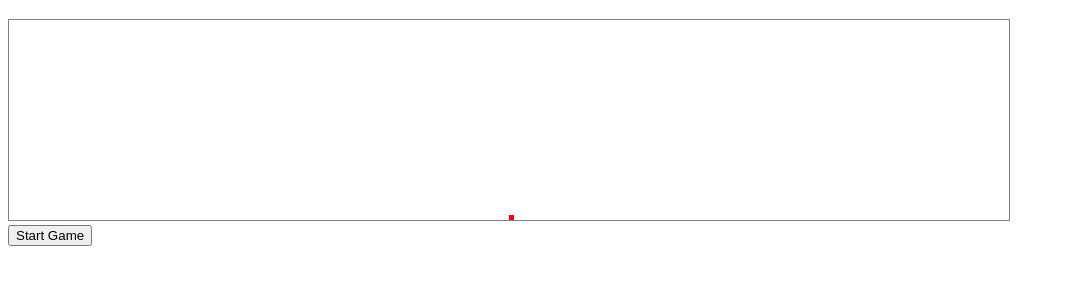
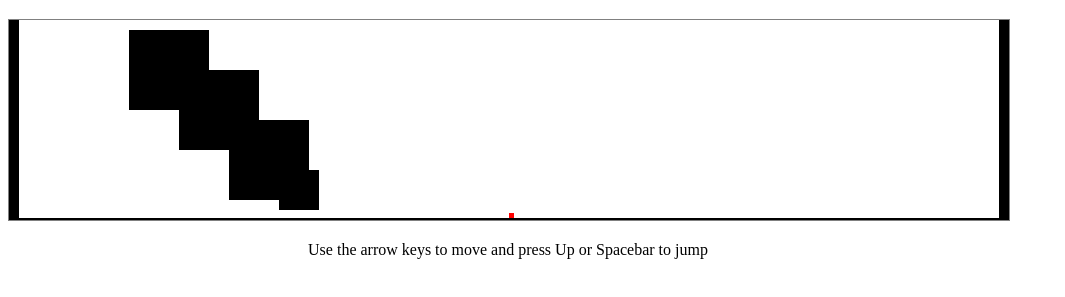
Before and after one commit to jacobswartzentruber/coin_collector, a plain HTML site: page index.html in a window 1280 px wide. Shown: the part 61-358 px from the top of the page, without its empty margins (0-1065 px from the left). Drawn offline with nearby package versions, Linux system fonts and the light colour scheme.

Commit message:
Obstacles included. Player now constrained by obstacles instead of view screen.  Collision with obstacles implemented.

```diff
--- a/index.html
+++ b/index.html
@@ -9,9 +9,8 @@
   <body>
     <div class="container">
       <h1>Coin Collector</h1>
-      <canvas id="canvas">
-      </div>
-      <button class="start">Start Game</button>
+      <canvas id="canvas"></canvas>
+      <p class="instructions">Use the arrow keys to move and press Up or Spacebar to jump</p>
     </div>
     <script type="text/javascript" src="scripts.js"></script>
   </body>
--- a/scripts.js
+++ b/scripts.js
@@ -17,7 +17,8 @@ var canvas = document.getElementById("canvas"),
 		  speed: 3,
 		  velX: 0,
 		  velY: 0,
-		  jumping : false
+		  jumping : false,
+		  grounded: false
 		},
 		keys = [],
 		friction = 0.8,
@@ -26,13 +27,59 @@ var canvas = document.getElementById("canvas"),
 canvas.width = width;
 canvas.height = height;
 
+//Adding obstacles to our level
+var boxes = [];
+boxes.push({
+    x: 0,
+    y: 0,
+    width: 10,
+    height: height
+});
+boxes.push({
+    x: 0,
+    y: height - 2,
+    width: width,
+    height: 50
+});
+boxes.push({
+    x: width - 10,
+    y: 0,
+    width: 50,
+    height: height
+});
+boxes.push({
+    x: 120,
+    y: 10,
+    width: 80,
+    height: 80
+});
+boxes.push({
+    x: 170,
+    y: 50,
+    width: 80,
+    height: 80
+});
+boxes.push({
+    x: 220,
+    y: 100,
+    width: 80,
+    height: 80
+});
+boxes.push({
+    x: 270,
+    y: 150,
+    width: 40,
+    height: 40
+});
+
 // The update function which calculates each animation frame
 function update(){
 	// check keys and update player velocity accordingly
 	if (keys[38] || keys[32]) {
     // up arrow or space
-	  if(!player.jumping){
+	  if(!player.jumping && player.grounded){
 	   player.jumping = true;
+	   player.grounded = false;
 	   player.velY = -player.speed*2;
 	  }
 	}
@@ -53,30 +100,75 @@ function update(){
 	player.velX *= friction;
 	player.velY += gravity;
 
-	//Adjust player position determinate upon player velocity
-  player.x += player.velX;
+  //Clear previous animation frame from canvas
+  ctx.clearRect(0,0,width,height);
+
+  //Draw our obstacles
+  ctx.fillStyle = "black";
+	ctx.beginPath();
+	player.grounded = false;
+	for (var i = 0; i < boxes.length; i++) {
+		var dir = colCheck(player, boxes[i]);
+		if (dir === "l" || dir === "r") {
+      player.velX = 0;
+      player.jumping = false;
+		} else if (dir === "b") {
+		  player.grounded = true;
+		  player.jumping = false;
+		} else if (dir === "t") {
+		  player.velY *= -1;
+		}
+	  ctx.rect(boxes[i].x, boxes[i].y, boxes[i].width, boxes[i].height);
+	}
+	ctx.fill();
+
+	if(player.grounded){
+    player.velY = 0;
+	}
+	player.x += player.velX;
 	player.y += player.velY;
 
-	//Adjust player position if player out of bounds on the x-axis
-	if (player.x >= width-player.width) {
-    player.x = width-player.width;
-	} else if (player.x <= 0) {
-	    player.x = 0;
-	}
-
-	//Adjust player position if player out of bounds on the y-axis
-	if(player.y >= height-player.height){
-    player.y = height - player.height;
-    player.jumping = false;
-	}
-
-  //Draw the player
-  ctx.clearRect(0,0,width,height);
+	//Draw player
   ctx.fillStyle = "red";
   ctx.fillRect(player.x, player.y, player.width, player.height);
 
   // run through the loop again
   requestAnimationFrame(update);
+}
+
+function colCheck(shapeA, shapeB) {
+  // get the vectors to check against
+  var vX = (shapeA.x + (shapeA.width / 2)) - (shapeB.x + (shapeB.width / 2)),
+	    vY = (shapeA.y + (shapeA.height / 2)) - (shapeB.y + (shapeB.height / 2)),
+	    // add the half widths and half heights of the objects
+	    hWidths = (shapeA.width / 2) + (shapeB.width / 2),
+	    hHeights = (shapeA.height / 2) + (shapeB.height / 2),
+	    colDir = null;
+
+  // if the x and y vector are less than the half width or half height, they we must be inside the object, causing a collision
+  if (Math.abs(vX) < hWidths && Math.abs(vY) < hHeights) {
+  	// figures out on which side we are colliding (top, bottom, left, or right)
+  	var oX = hWidths - Math.abs(vX),
+  			oY = hHeights - Math.abs(vY);
+		if (oX >= oY) {
+		  if (vY > 0) {
+		    colDir = "t";
+		    shapeA.y += oY;
+		  } else {
+		    colDir = "b";
+		    shapeA.y -= oY;
+		  }
+		} else {
+		  if (vX > 0) {
+		    colDir = "l";
+		    shapeA.x += oX;
+		  } else {
+		    colDir = "r";
+		    shapeA.x -= oX;
+		  }
+		}
+	}
+  return colDir;
 }
 
 //Assign click handlers to body element and adjust "key" booleans accordingly
--- a/style.css
+++ b/style.css
@@ -1,4 +1,4 @@
-h1{
+h1, .instructions{
 	text-align: center;
 }
 .container{
```
